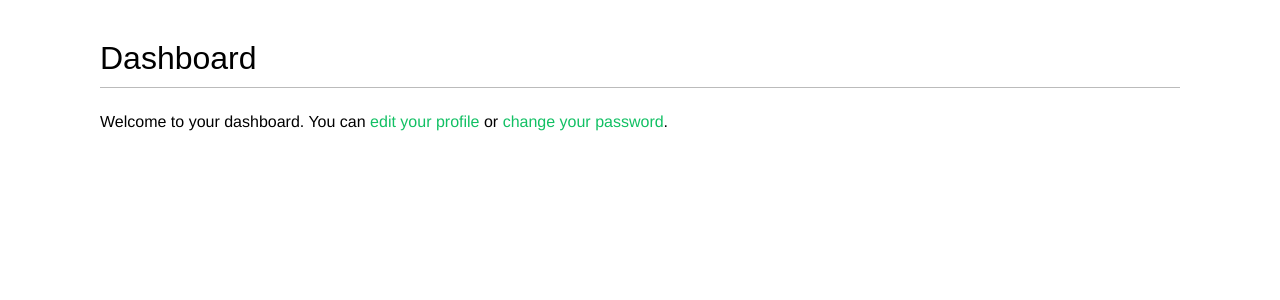
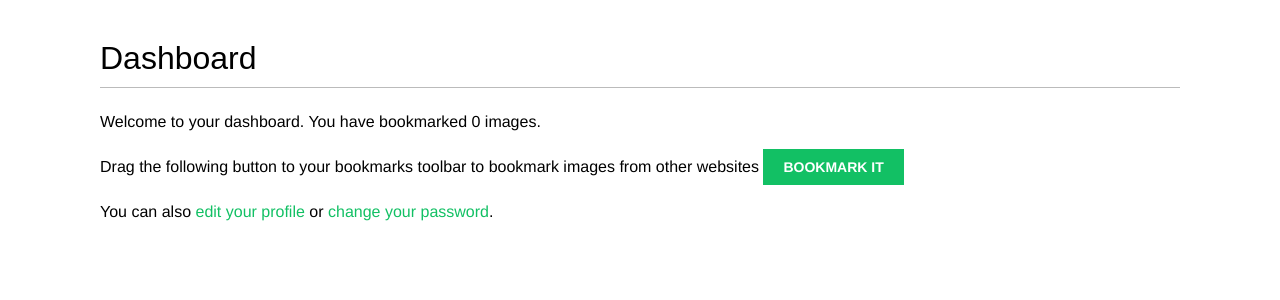
Before and after one commit to PaulAleksandrov93/bookmarks, a Django app: page /account/ in a window 1280 px wide. Shown: the part 48-348 px from the top of the page. Run offline with Django 4.2, Linux system fonts and the light colour scheme; a user stored in the database is signed in; data that the repository does not hold is empty; some web fonts are replaced.

Commit message:
added bookmarklet

```diff
--- a/bookmarks/account/templates/account/dashboard.html
+++ b/bookmarks/account/templates/account/dashboard.html
@@ -4,8 +4,18 @@
 
 {% block content %}
     <h1>Dashboard</h1>
-    <p>Welcome to your dashboard.
-        You can <a href="{% url "edit" %}">edit your profile</a> or
-        <a href="{% url "password_change" %}">change your password</a>.
-    </p>
+
+    {% with total_images_created=request.user.images_created.count %}
+        <p>Welcome to your dashboard. You have bookmarked
+        {{total_images_created }} image{{ total_images_created|pluralize }}.</p>
+    {% endwith %}
+
+    <p>Drag the following button to your bookmarks toolbar to bookmark images
+        from other websites
+        <a href="javascript:{% include "bookmarklet_launcher.js" %}" class="button">
+        Bookmark it</a>
+    <p>
+
+    <p>You can also <a href="{% url "edit" %}">edit your profile</a> or
+    <a href="{% url "password_change" %}">change your password</a>.<p>
 {% endblock %}
--- /dev/null
+++ b/bookmarks/images/templates/bookmarklet_launcher.js
@@ -0,0 +1,8 @@
+(function(){
+    if (window.myBookmarklet !== undefined){
+        myBookmarklet();
+    }
+    else {
+        document.body.appendChild(document.createElement('script')).src='https://3f6ad53c.ngrok.io/static/js/bookmarklet.js?r='+Math.floor(Math.random()*99999999999999999999);
+    }
+})();
```
